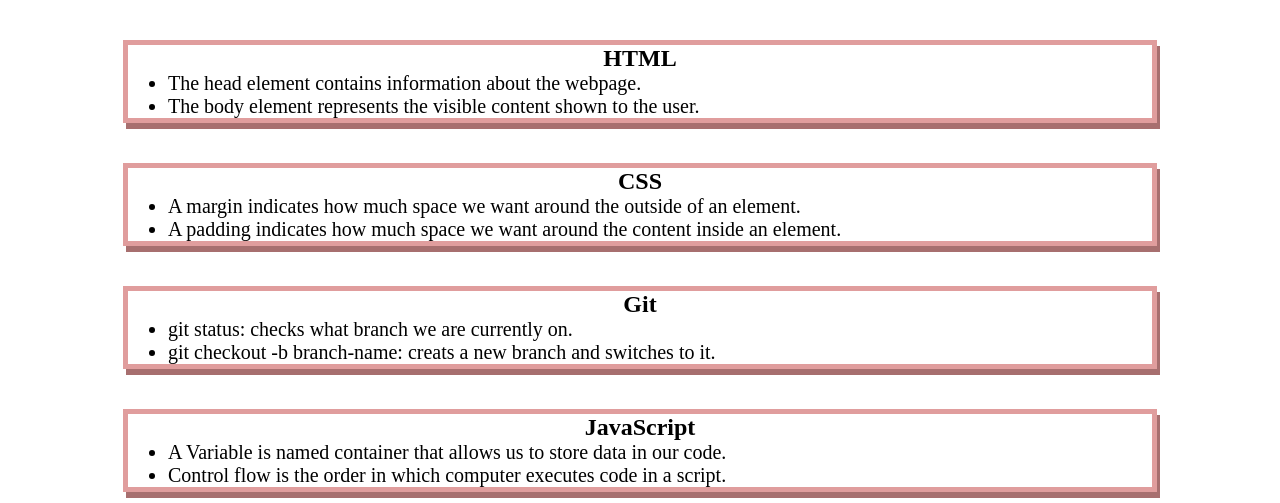
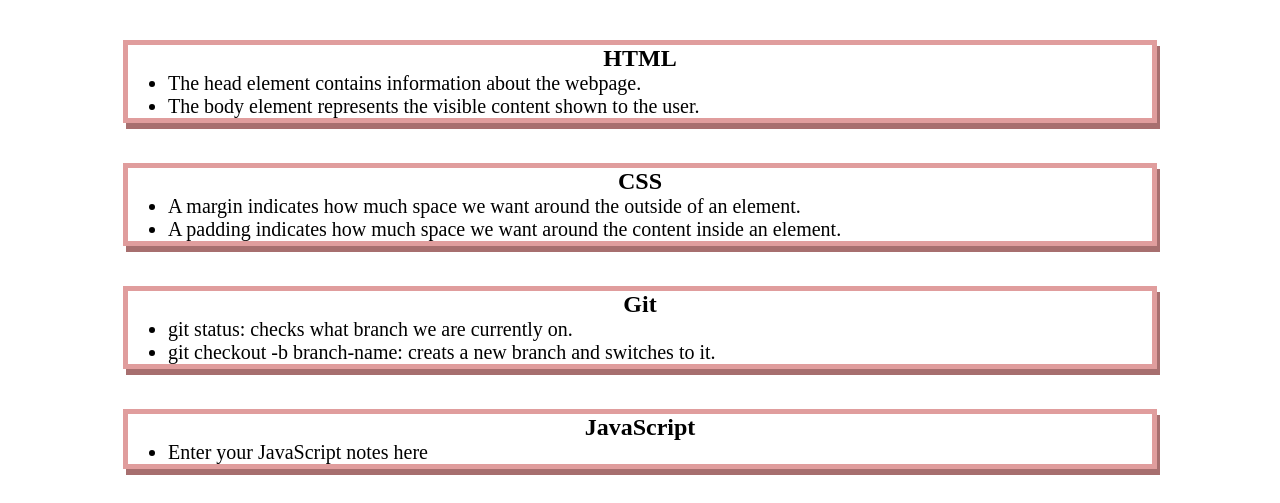
Before and after one commit to connorcho66/prework-study-guide, a plain HTML site: page prework-study-guide/index.html in a window 1280 px wide. Shown: the part 130-633 px from the top of the page. Drawn offline with Linux system fonts and the light colour scheme.

Commit message:
Revert "updated README file"

```diff
--- a/prework-study-guide/index.html
+++ b/prework-study-guide/index.html
@@ -41,8 +41,7 @@
       <section class="card" id="javascript-section">
         <h2>JavaScript</h2>
         <ul>
-          <li>A Variable is named container that allows us to store data in our code.</li>
-          <li>Control flow is the order in which computer executes code in a script.</li>
+          <li>Enter your JavaScript notes here</li>
         </ul>
       </section>
 
```
Also changed, not shown: 1 other file.
